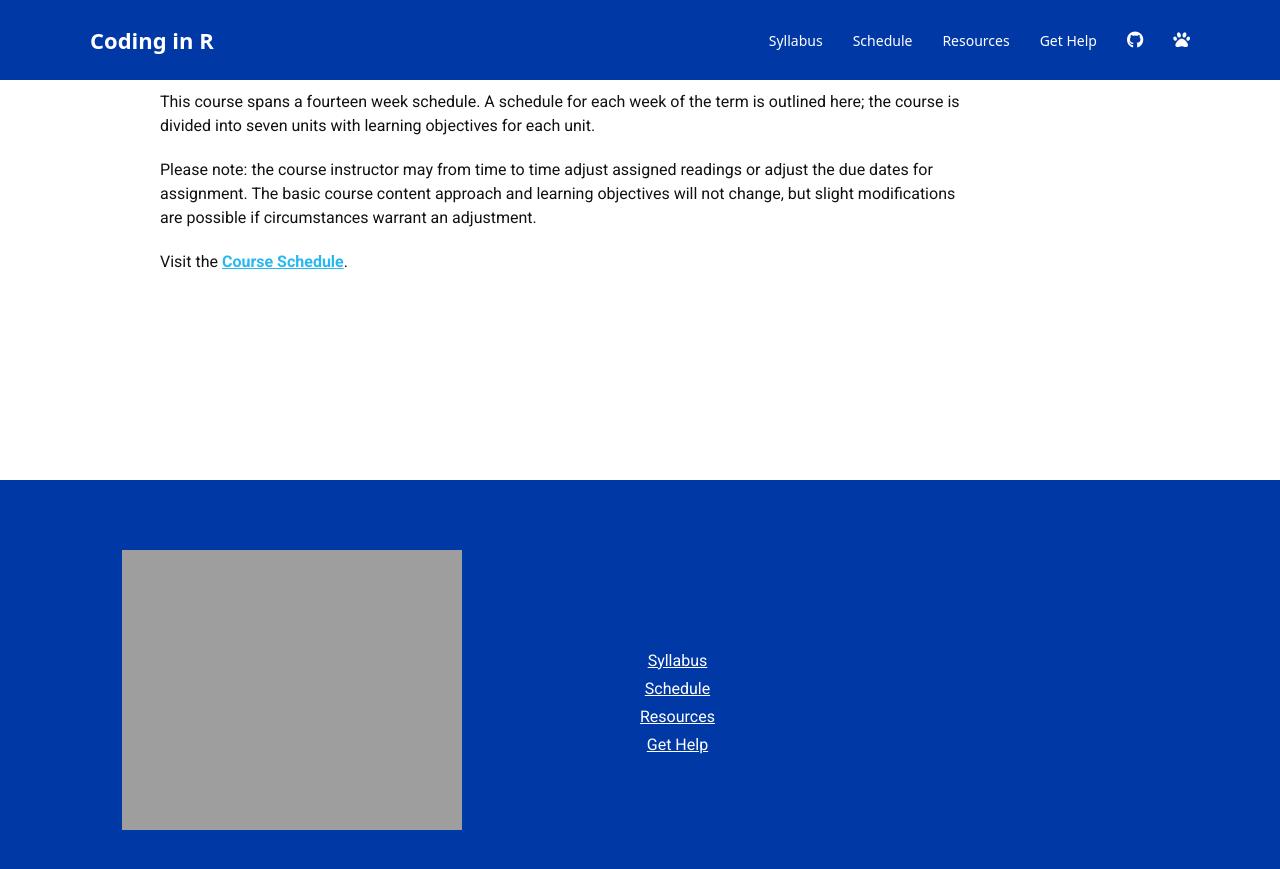
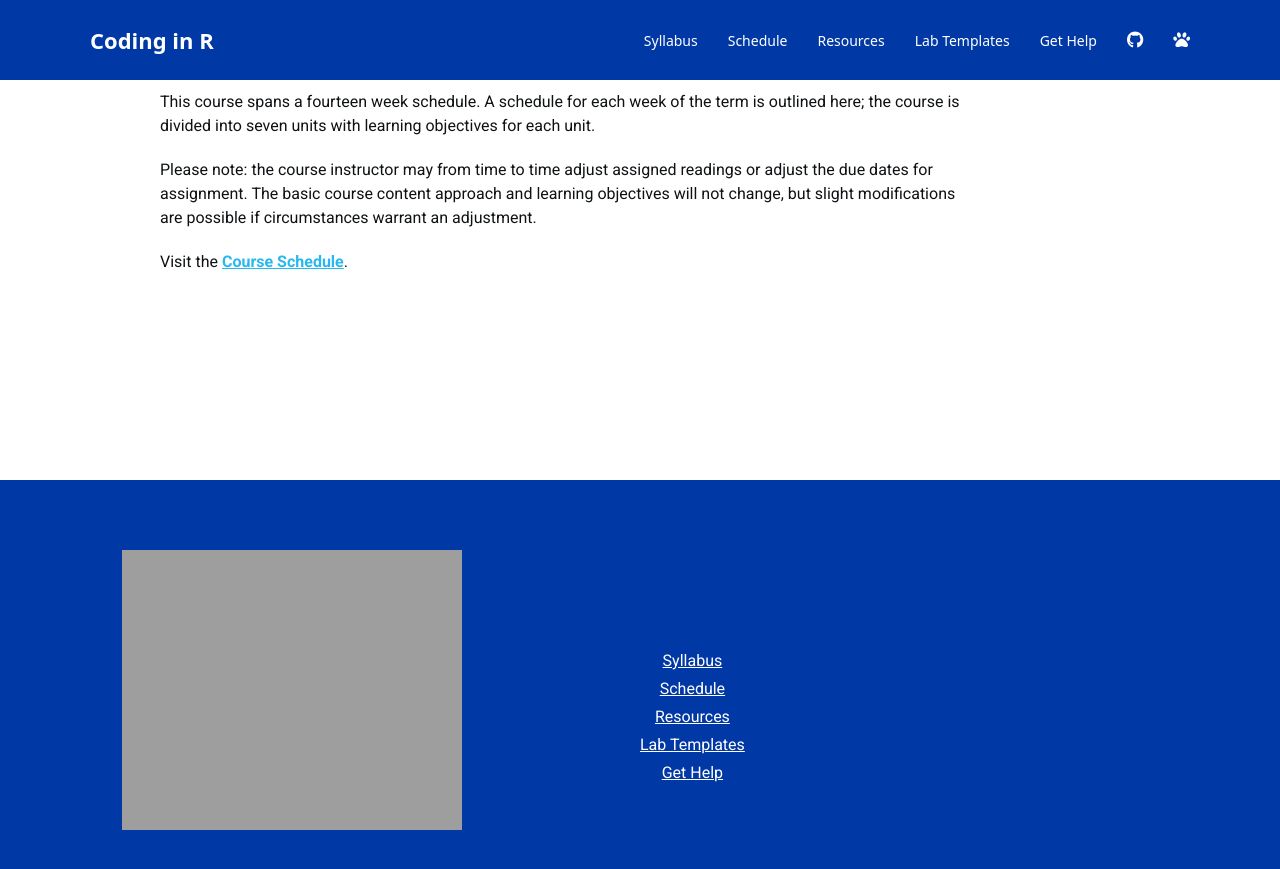
Before and after one commit to lalmada1/Coding-in-R, a Jekyll site: the page built from index.md, in a window 1280 px wide and 900 px high, scrolled down 9016 px. Shown: the top 869 px of the window. Built offline with Jekyll 4.4.1, drawn with Linux system fonts in a browser that asks for light colours; nearby versions of some CDN libraries; a style sheet for code colours, icons or effects is not loaded.

Commit message:
Update _config.yml

```diff
--- a/_config.yml
+++ b/_config.yml
@@ -57,6 +57,8 @@ header:
 #   url: https://ds4ps.org/dp4ss/#dp4ss-data-programming-for-the-social-sciences
 - title: Resources
   url: resources/
+- title: Lab Templates
+  url: templates/
 - title: Get Help
   url: help/
 
```
